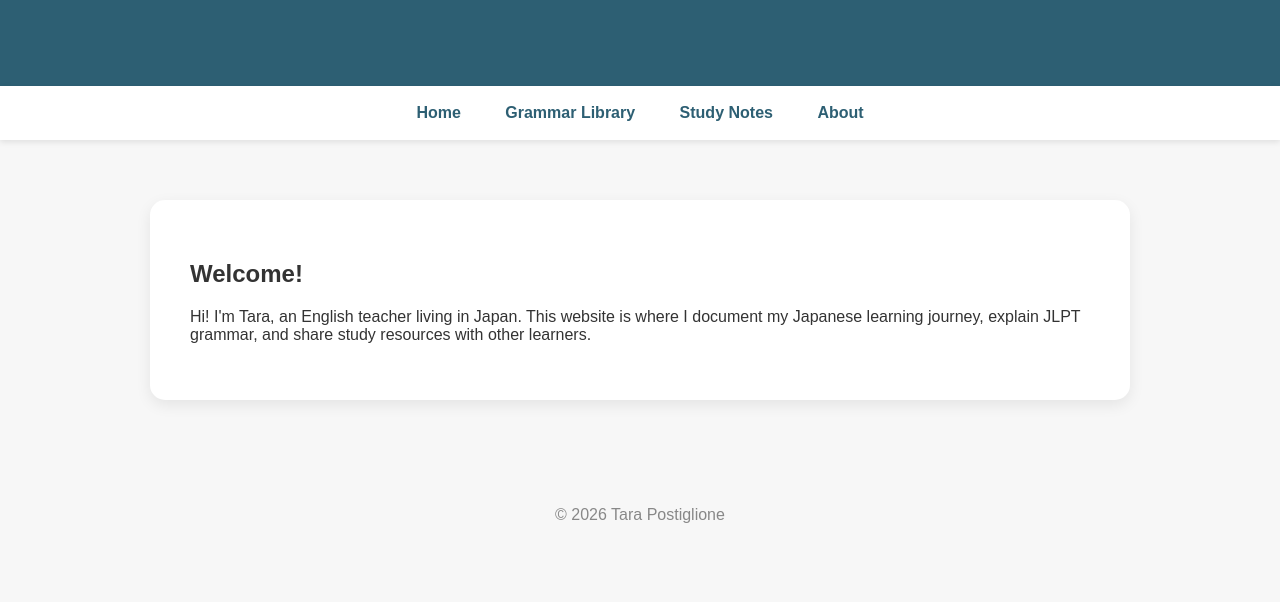
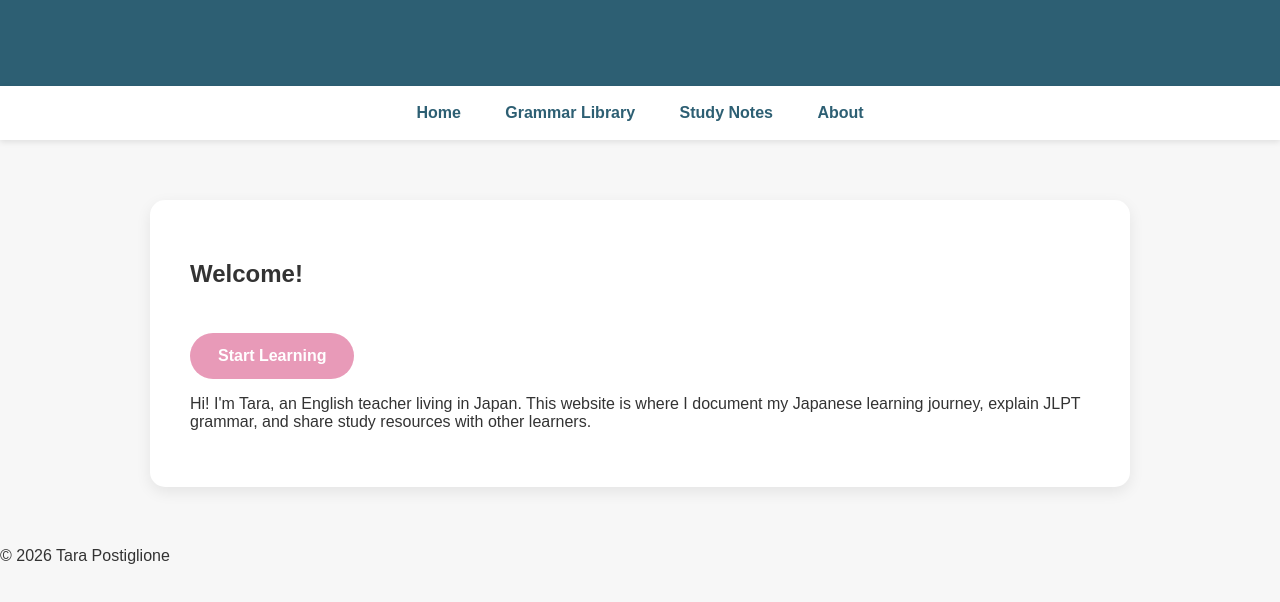
Before and after one commit to postiglionetara/JLPT-Journey, a plain HTML site: page index.html in a window 1280 px wide. Shown: the part 170-772 px from the top of the page. Drawn offline with Linux system fonts and the light colour scheme.

Commit message:
Homepage

```diff
--- a/index.html
+++ b/index.html
@@ -26,7 +26,7 @@
 
 <section class="hero">
     <h2>Welcome!</h2>
-
+<a href="#" class="button">Start Learning</a>
     <p>
         Hi! I'm Tara, an English teacher living in Japan.
         This website is where I document my Japanese learning journey,
--- a/style.css
+++ b/style.css
@@ -43,9 +43,33 @@ nav a{
     border-radius:15px;
     box-shadow:0 5px 15px rgba(0,0,0,.08);
 }
+<section class="about-site">
+    <h2>What is JLPT Journey?</h2>
 
+    <p>
+        JLPT Journey is a cozy place to learn Japanese grammar through clear explanations,
+        practical examples, and a peaceful study experience.
+        Along the way, you'll meet new feline friends who visit your Grammar Garden as your knowledge grows.
+    </p>
+</section>
 footer{
     text-align:center;
     padding:30px;
     color:#888;
 }
+.button{
+    display:inline-block;
+    margin-top:25px;
+    padding:14px 28px;
+    background:#E89AB8;
+    color:white;
+    text-decoration:none;
+    border-radius:999px;
+    font-weight:bold;
+    transition:.3s;
+}
+
+.button:hover{
+    background:#D77A9F;
+    transform:translateY(-2px);
+}
```
Also changed, not shown: 3 other files.
